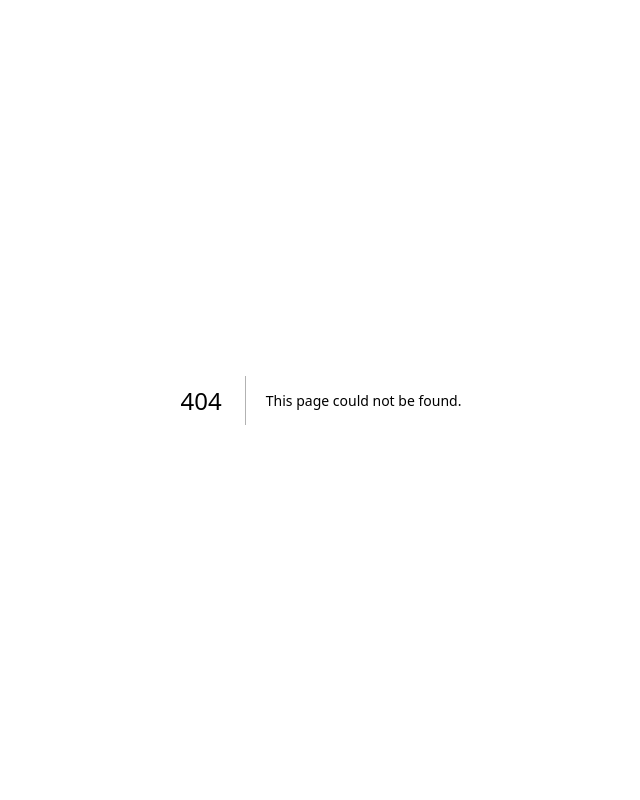
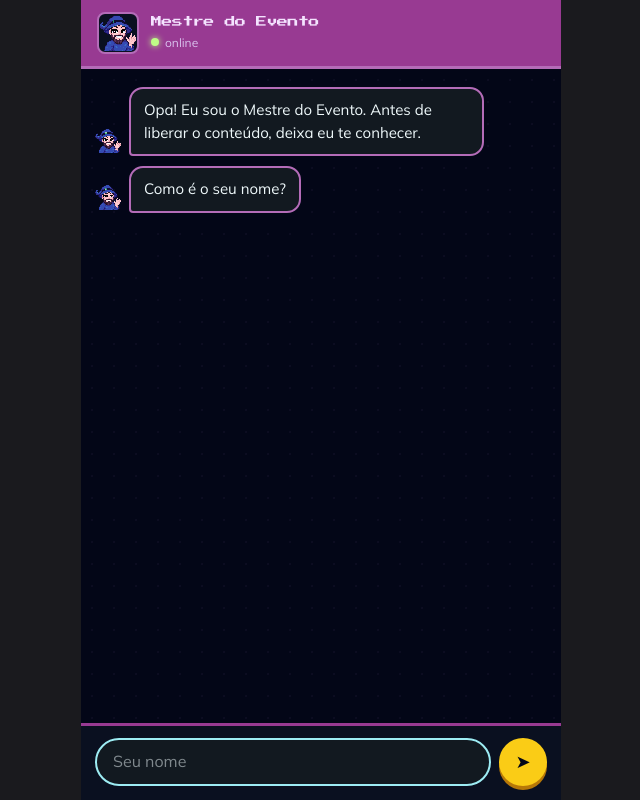
Before and after one commit to Dev-em-Dobro/dobro-club, a Next.js app: page /evento/mestre in a window 1280 px wide. Before the commit this address had no page. Shown: the whole page, without its empty margins (319-959 px from the left). Built offline with nearby package versions, Linux system fonts and the light colour scheme.

Commit message:
feat(web): mestre capture page + component

```diff
--- /dev/null
+++ b/app/evento/mestre/page.tsx
@@ -0,0 +1,10 @@
+import { Suspense } from "react";
+import MestreCaptura from "@/components/MestreCaptura";
+
+export default function MestrePage() {
+  return (
+    <Suspense fallback={<main className="loading">Carregando…</main>}>
+      <MestreCaptura />
+    </Suspense>
+  );
+}
--- /dev/null
+++ b/components/MestreCaptura.tsx
@@ -0,0 +1,241 @@
+"use client";
+
+import {
+  useCallback,
+  useEffect,
+  useRef,
+  useState,
+  type FormEvent,
+} from "react";
+import { useRouter, useSearchParams } from "next/navigation";
+
+const DEFAULT_SLUG = process.env.NEXT_PUBLIC_EVENT_SLUG || "piloto";
+const EMAIL_RE = /^[^@\s]+@[^@\s]+\.[^@\s]+$/;
+const onlyDigits = (v: string) => v.replace(/\D/g, "");
+const isValidPhone = (v: string) => /^\d{12,13}$/.test(v);
+const sleep = (ms: number) => new Promise((r) => setTimeout(r, ms));
+
+type Step = "greet" | "askName" | "askEmail" | "askPhone" | "saving" | "done";
+
+interface Msg {
+  id: number;
+  from: "bot" | "user";
+  text: string;
+}
+
+/**
+ * Mestre do Evento — captação em chat (Story 8.13). Capta nome/e-mail/WhatsApp,
+ * cria o lead e loga a sessão (POST /api/evento/mestre), então segue para a
+ * pesquisa preservando a intenção (`?next`, `?quero`). Sem foto/ingresso (8.3).
+ */
+export default function MestreCaptura() {
+  const router = useRouter();
+  const params = useSearchParams();
+  // Só aceita destino interno (evita open redirect via ?next=https://evil.com).
+  const rawNext = params.get("next");
+  const next = rawNext && rawNext.startsWith("/") && !rawNext.startsWith("//")
+    ? rawNext
+    : "/evento/conteudo";
+  const quero = params.get("quero");
+
+  const [messages, setMessages] = useState<Msg[]>([]);
+  const [step, setStep] = useState<Step>("greet");
+  const [typing, setTyping] = useState(false);
+  const [input, setInput] = useState("");
+  const [name, setName] = useState("");
+  const [email, setEmail] = useState("");
+
+  const idRef = useRef(0);
+  const mounted = useRef(true);
+  const started = useRef(false);
+  const logRef = useRef<HTMLDivElement>(null);
+
+  useEffect(() => {
+    mounted.current = true;
+    return () => {
+      mounted.current = false;
+    };
+  }, []);
+
+  const pushMsg = useCallback((m: Omit<Msg, "id">) => {
+    setMessages((prev) => [...prev, { id: idRef.current++, ...m }]);
+  }, []);
+
+  const botSay = useCallback(
+    async (lines: string[]) => {
+      for (const line of lines) {
+        setTyping(true);
+        await sleep(600);
+        if (!mounted.current) return;
+        setTyping(false);
+        pushMsg({ from: "bot", text: line });
+        await sleep(160);
+      }
+    },
+    [pushMsg],
+  );
+
+  useEffect(() => {
+    logRef.current?.scrollTo({ top: logRef.current.scrollHeight, behavior: "smooth" });
+  }, [messages, typing]);
+
+  useEffect(() => {
+    if (started.current) return;
+    started.current = true;
+    const intro = quero
+      ? `Você quer "${quero}"! 🎁 Mas antes o Mestre precisa te conhecer.`
+      : "Opa! Eu sou o Mestre do Evento. Antes de liberar o conteúdo, deixa eu te conhecer.";
+    void (async () => {
+      await botSay([intro, "Como é o seu nome?"]);
+      setStep("askName");
+    })();
+  }, [botSay, quero]);
+
+  async function submit(finalName: string, finalEmail: string, phone: string) {
+    setStep("saving");
+    await botSay(["Perfeito! Preparando seu acesso… 🪄"]);
+    try {
+      const res = await fetch("/api/evento/mestre", {
+        method: "POST",
+        headers: { "Content-Type": "application/json" },
+        body: JSON.stringify({
+          slug: DEFAULT_SLUG,
+          name: finalName,
+          email: finalEmail,
+          phone,
+        }),
+      });
+      if (!res.ok) {
+        const data = (await res.json().catch(() => ({}))) as { errors?: string[] };
+        await botSay([
+          data.errors?.join(", ") || "Ops, algo deu errado. Vamos tentar o e-mail de novo?",
+        ]);
+        setStep("askEmail");
+        return;
+      }
+      if (!mounted.current) return;
+      setStep("done");
+      await botSay(["Prontinho! Agora só falta uma pesquisa rápida. ✨"]);
+      await sleep(500);
+      router.push(`/evento/pesquisa?next=${encodeURIComponent(next)}`);
+    } catch {
+      await botSay(["Falha de conexão 😕 Confirme seu e-mail para tentar de novo."]);
+      setStep("askEmail");
+    }
+  }
+
+  function onSubmit(e: FormEvent) {
+    e.preventDefault();
+    const value = input.trim();
+    if (!value || typing) return;
+
+    if (step === "askName") {
+      pushMsg({ from: "user", text: value });
+      setInput("");
+      setName(value);
+      void (async () => {
+        await botSay([`Prazer, ${value.split(" ")[0]}! Qual o seu melhor e-mail?`]);
+        setStep("askEmail");
+      })();
+      return;
+    }
+
+    if (step === "askEmail") {
+      if (!EMAIL_RE.test(value)) {
+        pushMsg({ from: "user", text: value });
+        setInput("");
+        void botSay(["Esse e-mail não parece válido. Pode digitar de novo?"]);
+        return;
+      }
+      pushMsg({ from: "user", text: value });
+      setInput("");
+      setEmail(value);
+      void (async () => {
+        await botSay(["E o seu WhatsApp com DDD? Ex.: 5584991153472"]);
+        setStep("askPhone");
+      })();
+      return;
+    }
+
+    if (step === "askPhone") {
+      const digits = onlyDigits(value);
+      if (!isValidPhone(digits)) {
+        pushMsg({ from: "user", text: value });
+        setInput("");
+        void botSay(["Número estranho 🤔 Use DDI+DDD+número (só dígitos). Ex.: 5584991153472"]);
+        return;
+      }
+      pushMsg({ from: "user", text: digits });
+      setInput("");
+      void submit(name, email, digits);
+      return;
+    }
+  }
+
+  const showInput = step === "askName" || step === "askEmail" || step === "askPhone";
+
+  return (
+    <div className="chat-screen">
+      <header className="chat-header">
+        {/* eslint-disable-next-line @next/next/no-img-element */}
+        <img className="sprite chat-mage" src="/sprites/happy-mage.png" alt="" />
+        <div>
+          <p className="chat-name px">Mestre do Evento</p>
+          <p className="chat-status">
+            <span className="chat-dot" /> online
+          </p>
+        </div>
+      </header>
+
+      <div className="chat-log" ref={logRef}>
+        {messages.map((m) => (
+          <div key={m.id} className={`msg msg--${m.from}`}>
+            {m.from === "bot" && (
+              // eslint-disable-next-line @next/next/no-img-element
+              <img className="sprite msg-avatar" src="/sprites/happy-mage.png" alt="" />
+            )}
+            <div className="bubble">
+              <p>{m.text}</p>
+            </div>
+          </div>
+        ))}
+        {typing && (
+          <div className="msg msg--bot">
+            {/* eslint-disable-next-line @next/next/no-img-element */}
+            <img className="sprite msg-avatar" src="/sprites/happy-mage.png" alt="" />
+            <div className="bubble bubble--typing" aria-label="digitando">
+              <span />
+              <span />
+              <span />
+            </div>
+          </div>
+        )}
+      </div>
+
+      <footer className="chat-footer">
+        {showInput && !typing && (
+          <form className="chat-input" onSubmit={onSubmit}>
+            <input
+              type={step === "askEmail" ? "email" : step === "askPhone" ? "tel" : "text"}
+              inputMode={step === "askPhone" ? "numeric" : step === "askEmail" ? "email" : "text"}
+              value={input}
+              onChange={(e) => setInput(e.target.value)}
+              placeholder={
+                step === "askName"
+                  ? "Seu nome"
+                  : step === "askPhone"
+                    ? "5584991153472"
+                    : "voce@exemplo.com"
+              }
+              aria-label="Sua mensagem"
+              autoFocus
+            />
+            <button type="submit" className="chat-send" aria-label="Enviar">
+              ➤
+            </button>
+          </form>
+        )}
+      </footer>
+    </div>
+  );
+}
```
